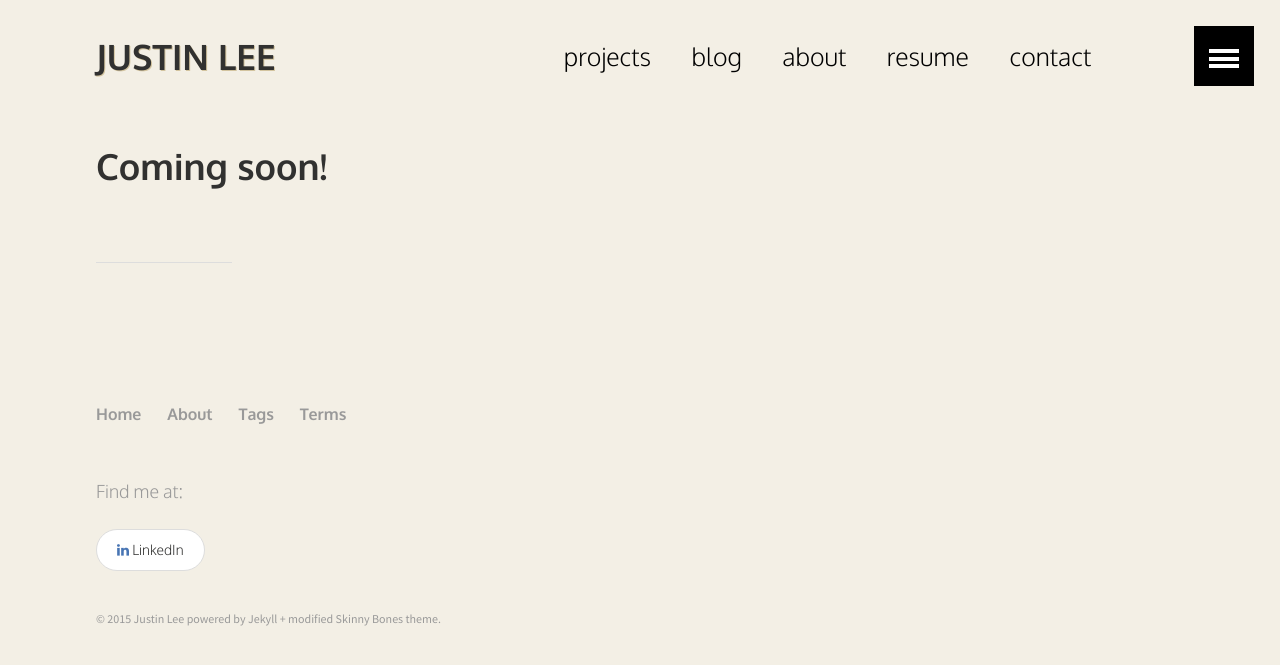
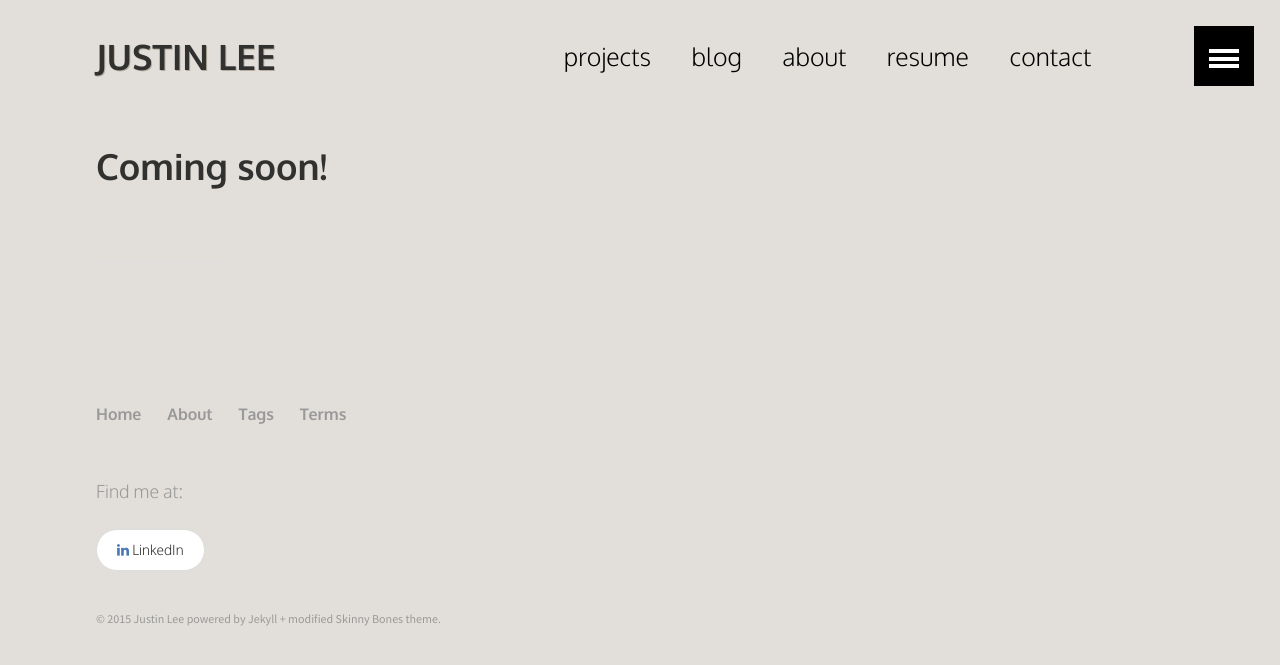
Before and after one commit to pengineered/pengineered.github.io, a Jekyll site: the page built from resume/resume.md, in a window 1280 px wide. Shown: the top 665 px of the page. Built offline with Jekyll 4.4.1, drawn with Linux system fonts in a browser that asks for light colours.

Commit message:
reverted to old background

```diff
--- a/_sass/_layout.scss
+++ b/_sass/_layout.scss
@@ -30,9 +30,9 @@
 	font-family: $alt-font;
 	font-weight: bold;
 
-  		text-shadow:
-    		1px 1px 0px darken($bg-color, 20%),
-    		3px 3px 0px $bg-color;
+  	text-shadow:
+    	1px 1px darken($bg-color, 20%),
+    	3px 3px $bg-color;
 
 
 	@include font-size(35,no);
--- a/_sass/_variables.scss
+++ b/_sass/_variables.scss
@@ -25,7 +25,7 @@ $border-radius               	: 3px;
 $white                        : #fff;
 $black                        : #000;
 
-$bg-color                     : /*#E2DFDA*/#F3EFE5;
+$bg-color                     : #E2DFDA;
 
 $main-brown                   : #A7997E;
 
```
